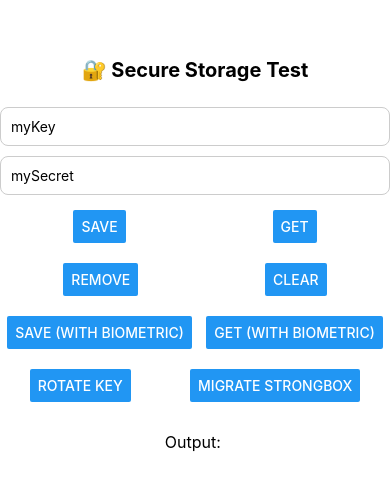
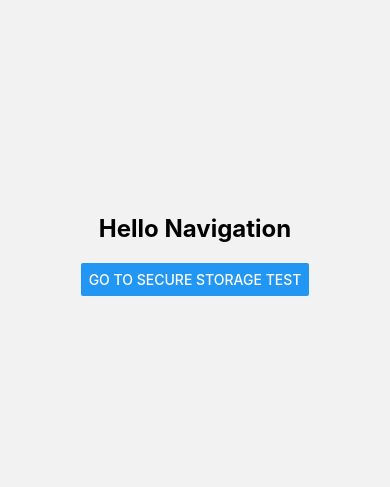
Before and after one commit to Vetrivel-bot/Unis-CLI, a React Native app: screen /Home in a window 390 px wide. Shown: the part 167-654 px from the top of the page. Built offline with nearby package versions, Linux system fonts and the light colour scheme.

Commit message:
Feat: Added Basic navigation

```diff
--- a/App.tsx
+++ b/App.tsx
@@ -1,55 +1,19 @@
-import React, { useState } from "react";
-import { SafeAreaView, Text, TextInput, Button, View, StyleSheet, NativeModules } from "react-native";
+import React from 'react';
+import { NavigationContainer } from '@react-navigation/native';
+import { createNativeStackNavigator } from '@react-navigation/native-stack';
+import HomeScreen from './src/screen/HomeScreen';
+import SecureStorageScreen from './src/screen/SecureStorageScreen';
 
-const { SecureStorage } = NativeModules;
+const Stack = createNativeStackNavigator();
 
 export default function App() {
-  const [key, setKey] = useState("myKey");
-  const [value, setValue] = useState("mySecret");
-  const [output, setOutput] = useState<string | null>("");
-
-  const run = async (fn: () => Promise<any>, successMessage?: string) => {
-    try {
-      const r = await fn();
-      setOutput(successMessage ?? JSON.stringify(r));
-    } catch (e: any) {
-      setOutput("Error: " + (e?.message ?? JSON.stringify(e)));
-    }
-  };
-
   return (
-    <SafeAreaView style={styles.container}>
-      <Text style={styles.title}>🔐 Secure Storage Test</Text>
-      <TextInput placeholder="Key" value={key} onChangeText={setKey} style={styles.input} />
-      <TextInput placeholder="Value" value={value} onChangeText={setValue} style={styles.input} />
-      <View style={styles.buttonRow}>
-        <Button title="Save" onPress={() => run(() => SecureStorage.save(key, value), "Saved")} />
-        {/* The successMessage was removed here to allow the result to be shown */}
-        <Button title="Get" onPress={() => run(() => SecureStorage.get(key))} />
-      </View>
-      <View style={styles.buttonRow}>
-        <Button title="Remove" onPress={() => run(() => SecureStorage.remove(key), "Removed")} />
-        <Button title="Clear" onPress={() => run(() => SecureStorage.clear(), "Cleared")} />
-      </View>
-      <View style={styles.buttonRow}>
-        <Button title="Save (with biometric)" onPress={() => run(() => SecureStorage.saveWithAuth(key, value), "Saved (auth)")} />
-        {/* The successMessage was also removed here */}
-        <Button title="Get (with biometric)" onPress={() => run(() => SecureStorage.getWithAuth(key))} />
-      </View>
-      <View style={styles.buttonRow}>
-        <Button title="Rotate Key" onPress={() => run(() => SecureStorage.rotateMasterKey(), "Rotated")} />
-        <Button title="Migrate StrongBox" onPress={() => run(() => SecureStorage.migrateToStrongBoxIfAvailable(), "Migrated")} />
-      </View>
-
-      <Text style={styles.output}>Output: {String(output)}</Text>
-    </SafeAreaView>
+    <NavigationContainer>
+      <Stack.Navigator initialRouteName="Home"
+      screenOptions={{ headerShown: false }}>
+        <Stack.Screen name="Home" component={HomeScreen} options={{ title: 'Hello Navigation' }} />
+        <Stack.Screen name="SecureStorage" component={SecureStorageScreen} options={{ title: 'Secure Storage Test' }} />
+      </Stack.Navigator>
+    </NavigationContainer>
   );
 }
-
-const styles = StyleSheet.create({
-  container: { flex: 1, padding: 20, justifyContent: "center" },
-  title: { fontSize: 20, fontWeight: "bold", marginBottom: 20, textAlign: "center" },
-  input: { borderWidth: 1, borderColor: "#ccc", padding: 10, marginVertical: 5, borderRadius: 8 },
-  buttonRow: { flexDirection: "row", justifyContent: "space-around", marginVertical: 10 },
-  output: { marginTop: 20, fontSize: 16, textAlign: "center" },
-});
--- a/package.json
+++ b/package.json
@@ -11,12 +11,15 @@
   },
   "dependencies": {
     "@react-native/new-app-screen": "0.81.4",
+    "@react-navigation/native": "^7.1.17",
+    "@react-navigation/native-stack": "^7.3.26",
     "nativewind": "^4.2.1",
     "prettier-plugin-tailwindcss": "^0.5.14",
     "react": "19.1.0",
     "react-native": "0.81.4",
     "react-native-reanimated": "^4.1.0",
-    "react-native-safe-area-context": "^5.4.0",
+    "react-native-safe-area-context": "^5.6.1",
+    "react-native-screens": "^4.16.0",
     "react-native-worklets": "^0.5.1",
     "react-native-worklets-core": "^1.6.2",
     "tailwindcss": "^3.4.17"
--- /dev/null
+++ b/src/screen/HomeScreen.jsx
@@ -0,0 +1,29 @@
+import React from 'react';
+import { View, Text, Button, StyleSheet } from 'react-native';
+
+const HomeScreen = ({ navigation }) => {
+  return (
+    <View style={styles.container}>
+      <Text style={styles.title}>Hello Navigation</Text>
+      <Button
+        title="Go to Secure Storage Test"
+        onPress={() => navigation.navigate('SecureStorage')}
+      />
+    </View>
+  );
+};
+
+const styles = StyleSheet.create({
+  container: {
+    flex: 1,
+    justifyContent: 'center',
+    alignItems: 'center',
+  },
+  title: {
+    fontSize: 24,
+    fontWeight: 'bold',
+    marginBottom: 20,
+  },
+});
+
+export default HomeScreen;
--- /dev/null
+++ b/src/screen/SecureStorageScreen.jsx
@@ -0,0 +1,55 @@
+import React, { useState } from "react";
+import { SafeAreaView, Text, TextInput, Button, View, StyleSheet, NativeModules } from "react-native";
+
+const { SecureStorage } = NativeModules;
+
+const SecureStorageScreen = () => {
+  const [key, setKey] = useState("myKey");
+  const [value, setValue] = useState("mySecret");
+  const [output, setOutput] = useState("");
+
+  const run = async (fn, successMessage) => {
+    try {
+      const r = await fn();
+      setOutput(successMessage ?? JSON.stringify(r));
+    } catch (e) {
+      setOutput("Error: " + (e?.message ?? JSON.stringify(e)));
+    }
+  };
+
+  return (
+    <SafeAreaView style={styles.container}>
+      <Text style={styles.title}>🔐 Secure Storage Test</Text>
+      <TextInput placeholder="Key" value={key} onChangeText={setKey} style={styles.input} />
+      <TextInput placeholder="Value" value={value} onChangeText={setValue} style={styles.input} />
+      <View style={styles.buttonRow}>
+        <Button title="Save" onPress={() => run(() => SecureStorage.save(key, value), "Saved")} />
+        <Button title="Get" onPress={() => run(() => SecureStorage.get(key))} />
+      </View>
+      <View style={styles.buttonRow}>
+        <Button title="Remove" onPress={() => run(() => SecureStorage.remove(key), "Removed")} />
+        <Button title="Clear" onPress={() => run(() => SecureStorage.clear(), "Cleared")} />
+      </View>
+      <View style={styles.buttonRow}>
+        <Button title="Save (with biometric)" onPress={() => run(() => SecureStorage.saveWithAuth(key, value), "Saved (auth)")} />
+        <Button title="Get (with biometric)" onPress={() => run(() => SecureStorage.getWithAuth(key))} />
+      </View>
+      <View style={styles.buttonRow}>
+        <Button title="Rotate Key" onPress={() => run(() => SecureStorage.rotateMasterKey(), "Rotated")} />
+        <Button title="Migrate StrongBox" onPress={() => run(() => SecureStorage.migrateToStrongBoxIfAvailable(), "Migrated")} />
+      </View>
+
+      <Text style={styles.output}>Output: {String(output)}</Text>
+    </SafeAreaView>
+  );
+};
+
+const styles = StyleSheet.create({
+  container: { flex: 1, padding: 20, justifyContent: "center" },
+  title: { fontSize: 20, fontWeight: "bold", marginBottom: 20, textAlign: "center" },
+  input: { borderWidth: 1, borderColor: "#ccc", padding: 10, marginVertical: 5, borderRadius: 8 },
+  buttonRow: { flexDirection: "row", justifyContent: "space-around", marginVertical: 10 },
+  output: { marginTop: 20, fontSize: 16, textAlign: "center" },
+});
+
+export default SecureStorageScreen;
--- a/tsconfig.json
+++ b/tsconfig.json
@@ -4,7 +4,7 @@
     "**/*.ts",
     "**/*.tsx",
     "nativewind-env.d.ts"
-  ],
+, "src/screen/HomeScreen.jsx"  ],
   "exclude": [
     "**/node_modules",
     "**/Pods"
```
Also changed, not shown: 1 other file (tests, documents, lock files or other folders).
